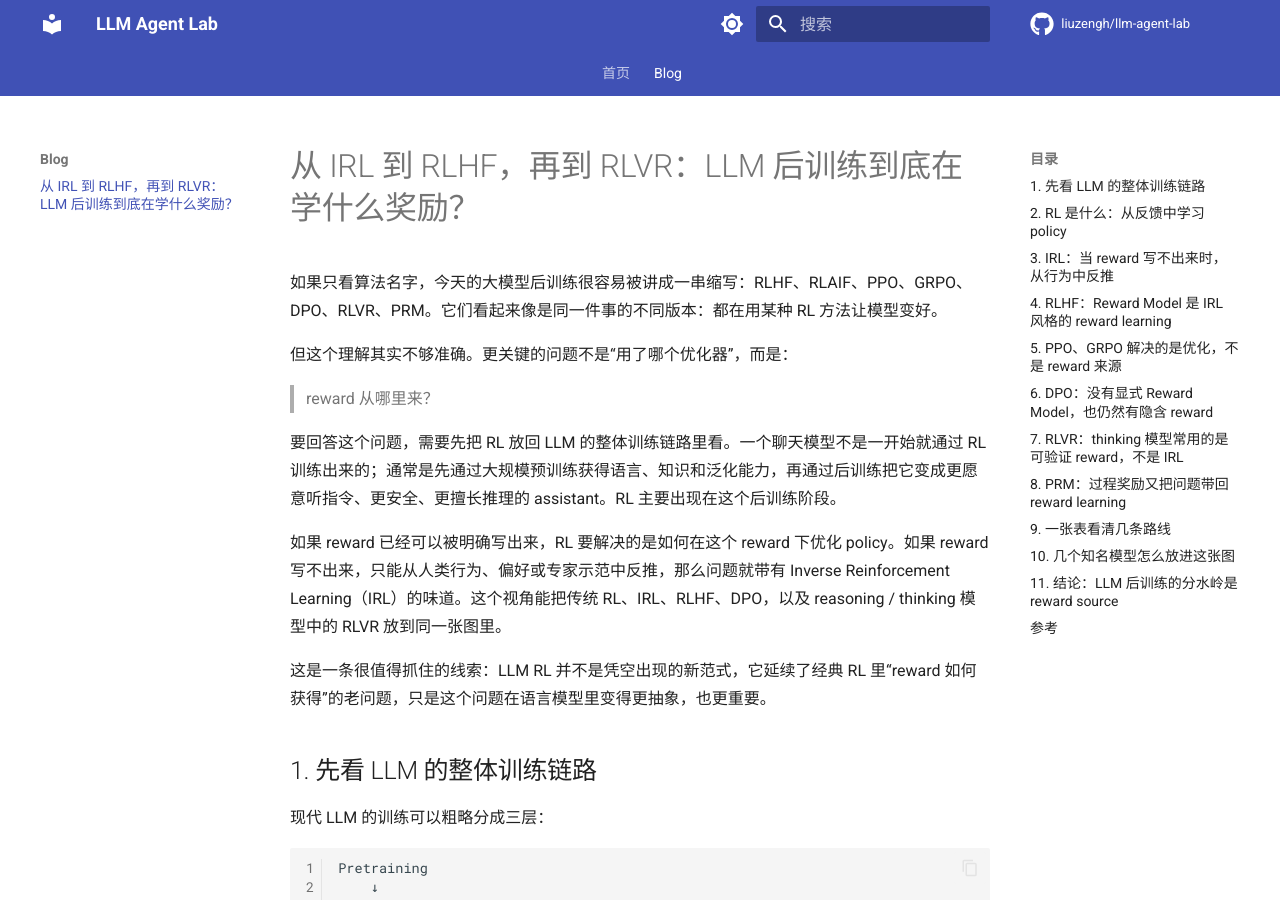
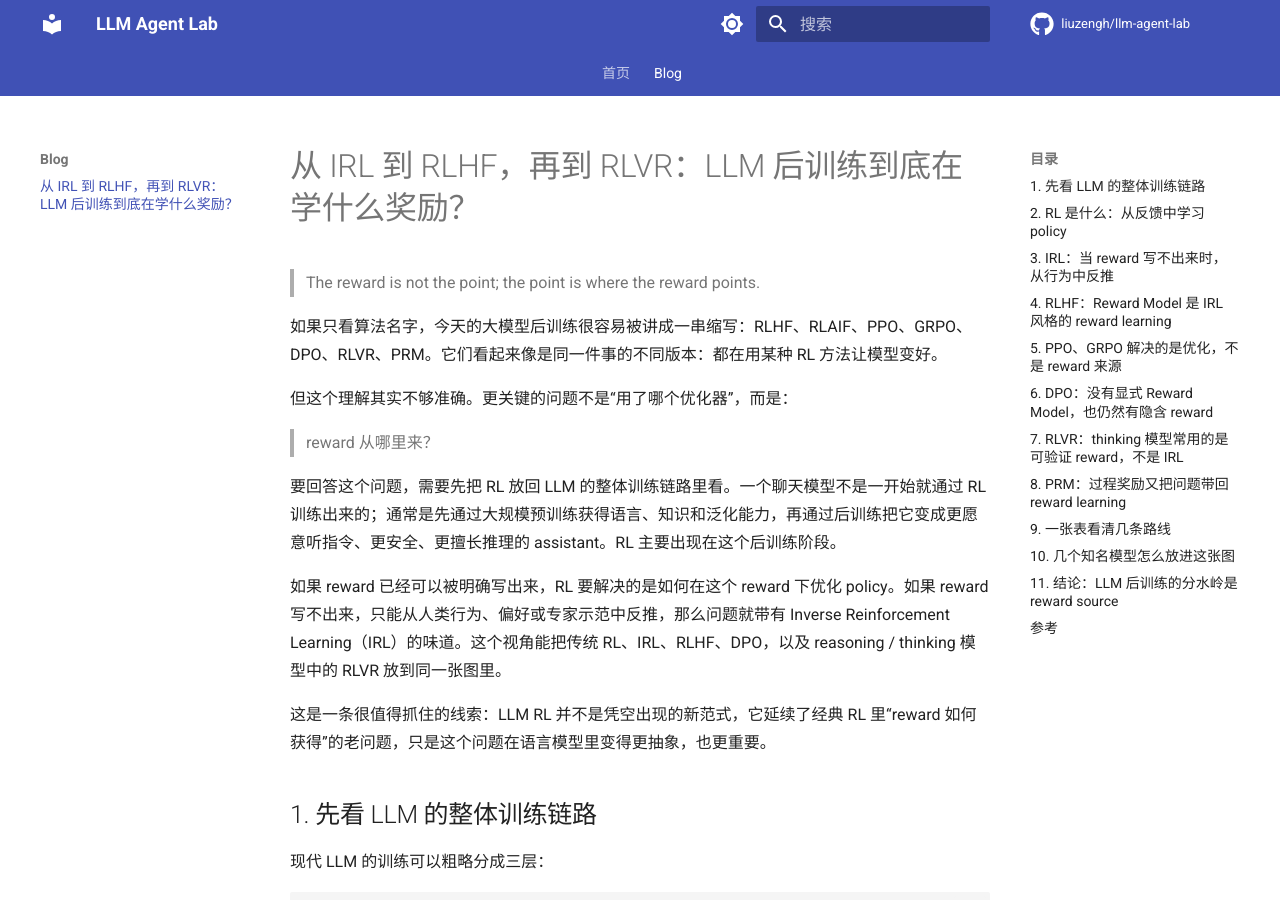
Before and after one commit to liuzengh/llm-agent-lab, an MkDocs documentation site: the page built from docs/mkdocs/blog/irl-rlhf-rlvr-reward-source.md, in a window 1280 px wide and 900 px high. Built offline with MkDocs 1.6.1 and Material for MkDocs 9.7.7, drawn with Linux system fonts in a browser that asks for light colours; comment, search, counter and statistics services are not loaded.

Commit message:
Add reward source article epigraph

```diff
--- a/docs/mkdocs/blog/irl-rlhf-rlvr-reward-source.md
+++ b/docs/mkdocs/blog/irl-rlhf-rlvr-reward-source.md
@@ -1,4 +1,6 @@
 # 从 IRL 到 RLHF，再到 RLVR：LLM 后训练到底在学什么奖励？
+
+> The reward is not the point; the point is where the reward points.
 
 如果只看算法名字，今天的大模型后训练很容易被讲成一串缩写：RLHF、RLAIF、PPO、GRPO、DPO、RLVR、PRM。它们看起来像是同一件事的不同版本：都在用某种 RL 方法让模型变好。
 
```
